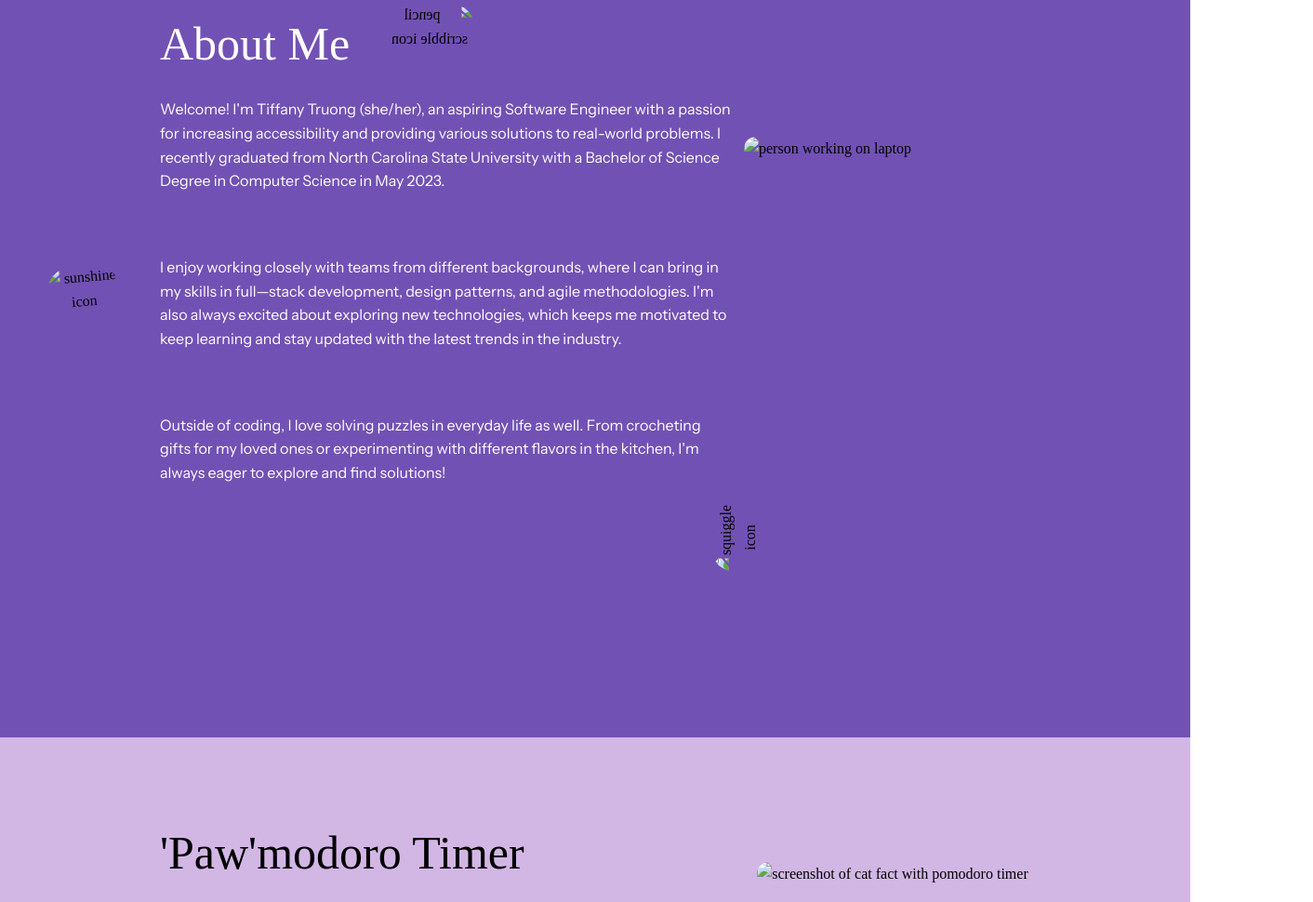
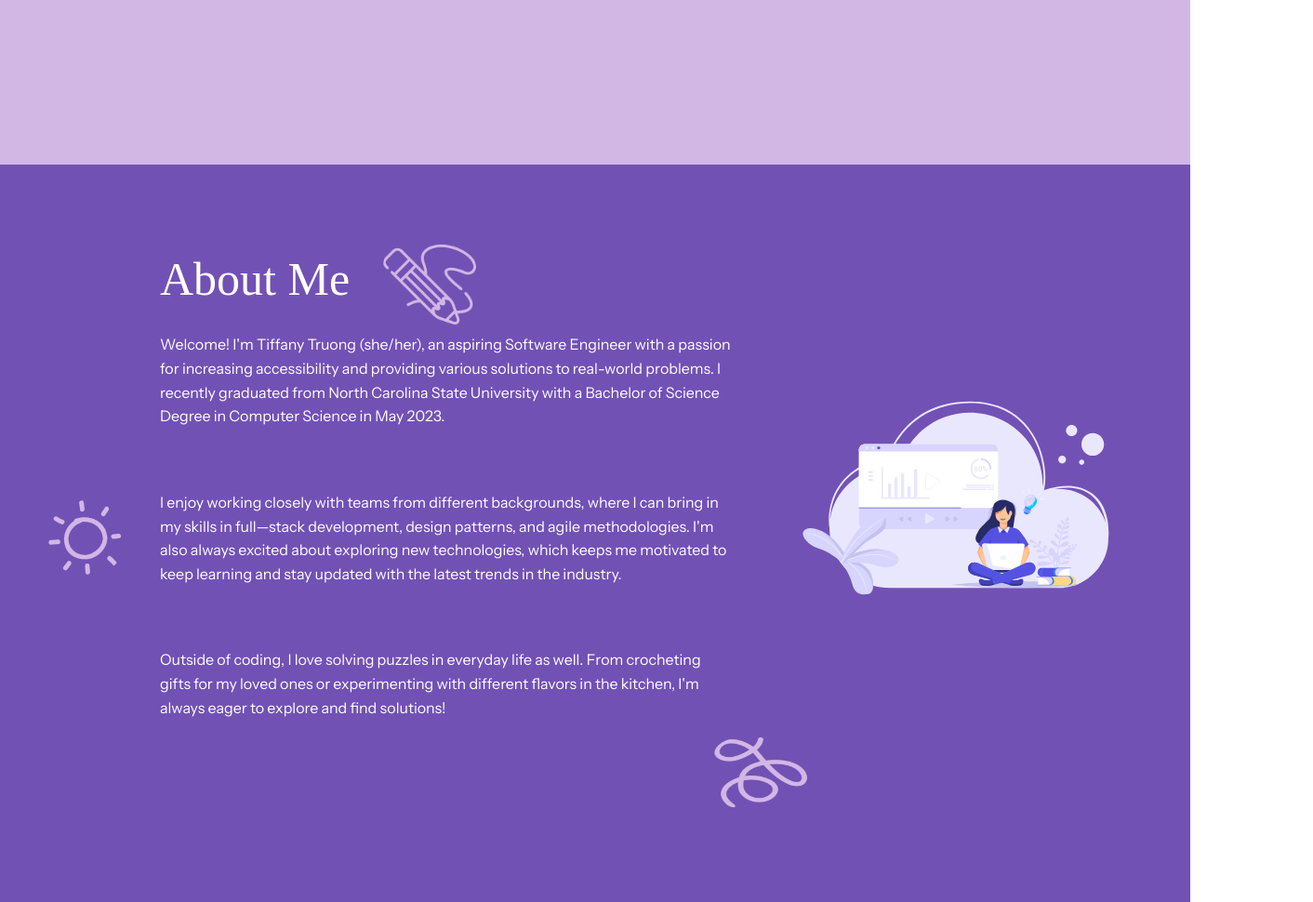
Before and after one commit to peachatru/portfolio, a plain HTML site: page index.html in a window 1280 px wide. Shown: the part 854-1824 px from the top of the page at 93% size, 1412 px wide, since content can reach past the window. Drawn offline with nearby package versions, Linux system fonts and the light colour scheme; the site is published under a folder, as on GitHub Pages, so addresses that start at the root find nothing; a web font is replaced by a local one.

Commit message:
changed img path to ./images/

```diff
--- a/index.html
+++ b/index.html
@@ -47,7 +47,7 @@
                     <div class="col">
                         <!-- image -->
 
-                        <img src="/images/typing-hands.jpg" alt="Hands typing on keyboard"></img>
+                        <img src="./images/typing-hands.jpg" alt="Hands typing on keyboard"></img>
                         <!-- card title -->
                         <a href="#PomodoroProject">
                             <h3>'Paw'modoro Timer</h3>
@@ -59,7 +59,7 @@
                     </div>
                     <div class="col">
                         <!-- image -->
-                        <img src="/images/mobile-laptop.jpg" alt="Laptop and Mobile device showing the same screen" />
+                        <img src="./images/mobile-laptop.jpg" alt="Laptop and Mobile device showing the same screen" />
                         <!-- card title -->
                         <a href="#PixelPalProject">
                             <h3>Pixel Pal</h3>
@@ -72,7 +72,7 @@
                     </div>
                     <div class="col">
                         <!-- image -->
-                        <img src="/images/laptop.jpg" alt="Laptop with text-editor open" id="flipImgHorizontally"></img>
+                        <img src="./images/laptop.jpg" alt="Laptop with text-editor open" id="flipImgHorizontally"></img>
                         <!-- card title -->
                         <a href="#HowlerProject">
                             <h3>Howler</h3>
@@ -97,9 +97,9 @@
 
                     <div class="container-sm" style="max-width: 960px;">
                         <h2 id="aboutMeHeader">About Me</h2>
-                        <img id="pencilIcon" src="/images/pencil.png" alt="pencil scribble icon" />
+                        <img id="pencilIcon" src="./images/pencil.png" alt="pencil scribble icon" />
 
-                        <img id="sunshineIcon" src="/images/bright-hand-drawn-interface-symbol-outline.png" alt="sunshine icon" />
+                        <img id="sunshineIcon" src="./images/bright-hand-drawn-interface-symbol-outline.png" alt="sunshine icon" />
                         <div class="row">
                             <div class="col-sm-8">
                                 <p id="aboutMeParagraph">
@@ -122,10 +122,10 @@
                                     to explore and find solutions!
                                 </p>
                             </div>
-                            <img id="squiggleIcon" src="/images/squiggle.png" alt="squiggle icon" />
+                            <img id="squiggleIcon" src="./images/squiggle.png" alt="squiggle icon" />
 
                             <div class="col-sm-4" >
-                                <img id="workingIcon" src="/images/online-19.svg" alt="person working on laptop"/>
+                                <img id="workingIcon" src="./images/online-19.svg" alt="person working on laptop"/>
 
                             </div>
 
@@ -169,7 +169,7 @@
                             </div>
 
                             <div class="col-sm-4" id="pomodoroCols">
-                                <img id="pomodoroImg" src="/images/pomodoro-ss.png" alt="screenshot of cat fact with pomodoro timer"/>
+                                <img id="pomodoroImg" src="./images/pomodoro-ss.png" alt="screenshot of cat fact with pomodoro timer"/>
 
                             </div>
                           </div>
@@ -211,7 +211,7 @@
                             </div>
 
                             <div class="col-sm-4" >
-                                <img id="pixelPalImg" src="/images/pixel-pal.png" alt="pixel art generator interface"/>
+                                <img id="pixelPalImg" src="./images/pixel-pal.png" alt="pixel art generator interface"/>
 
                             </div>
                           </div>
@@ -255,7 +255,7 @@
                             </div>
 
                             <div class="col-sm-4" >
-                                <img id="pomodoroImg" src="/images/pomodoro-ss.png" alt="screenshot of cat fact with pomodoro timer"/>
+                                <img id="pomodoroImg" src="./images/pomodoro-ss.png" alt="screenshot of cat fact with pomodoro timer"/>
 
                             </div>
                           </div>
@@ -272,6 +272,6 @@
   </body>
 
   <footer>
-<!-- <a href="https://lovepik.com/images/png-communication.html">Communication Png vectors by Lovepik.com</a> -->
+<!-- <a href="https://lovepik.com./images/png-communication.html">Communication Png vectors by Lovepik.com</a> -->
   </footer>
 </html>
```
